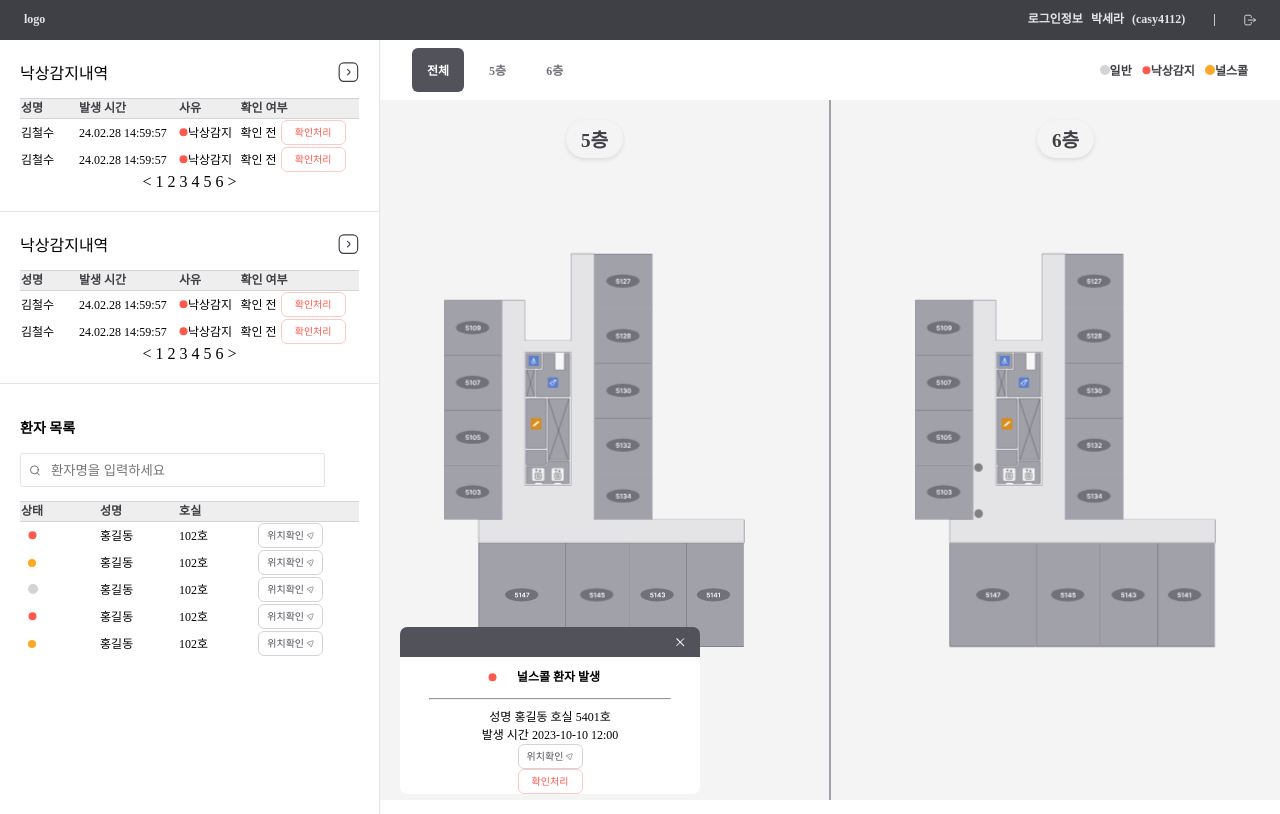
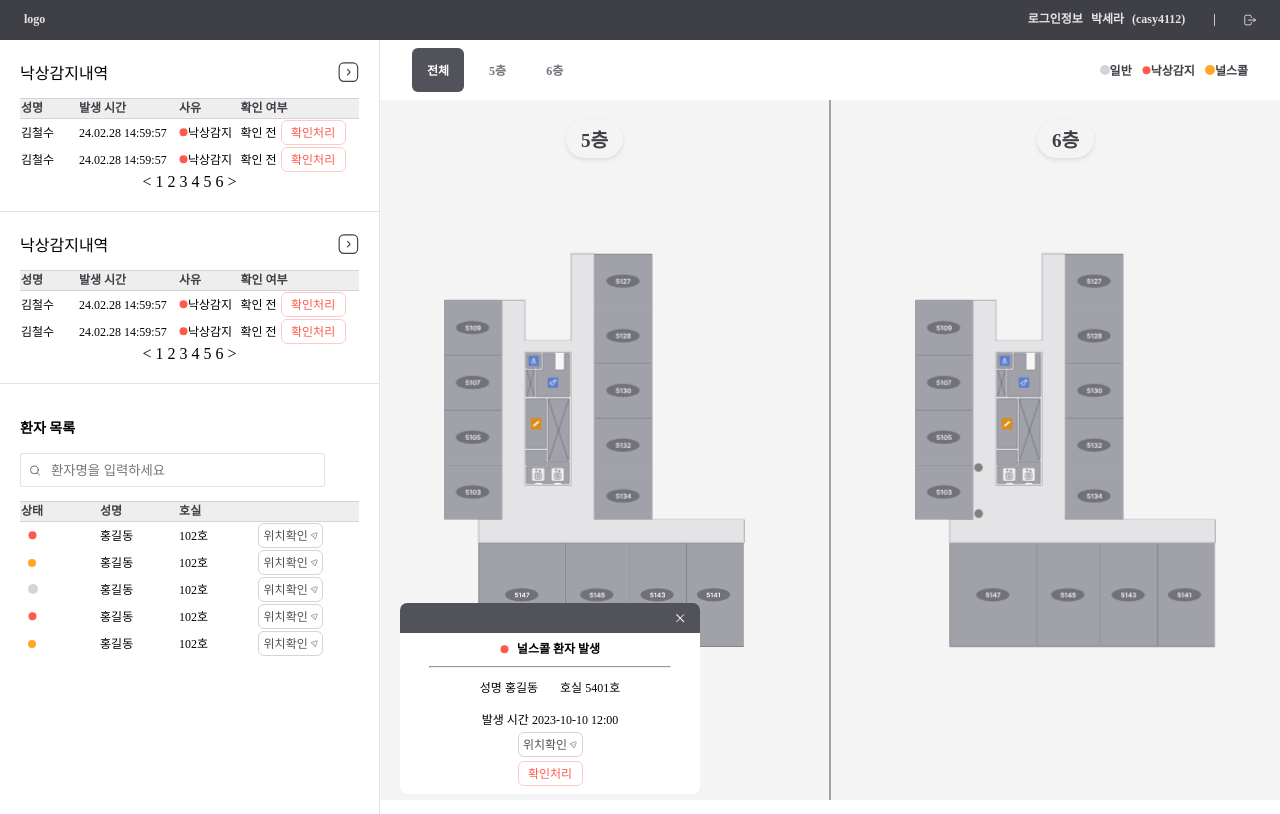
Before and after one commit to sem201/2025_capstone, a React (Vite) app: page / in a window 1280 px wide. Built offline with nearby package versions, Linux system fonts and the light colour scheme.

Commit message:
feat : 환자 발생 및 확인 모달 완성

```diff
--- a/src/components/common/CommonButton2.tsx
+++ b/src/components/common/CommonButton2.tsx
@@ -11,6 +11,7 @@ const Wrapper = styled.button`
   display: inline-flex;
   justify-content: center;
   align-items: center;
+  border-radius: 6px;
 
   width: auto;
   min-width: fit-content;
--- a/src/components/common/RedCheckButton.tsx
+++ b/src/components/common/RedCheckButton.tsx
@@ -1,8 +1,13 @@
 import { ButtonWrapper } from "./common.styled";
 
-const RedCheckButton = () => {
+const RedCheckButton = ({ onClick }: { onClick: () => void }) => {
   return (
-    <ButtonWrapper color="#FF594D" bordercolor="#FFCAC6" bgcolor="#FFE7E6">
+    <ButtonWrapper
+      color="#FF594D"
+      bordercolor="#FFCAC6"
+      bgcolor="#FFE7E6"
+      onClick={onClick}
+    >
       확인처리
     </ButtonWrapper>
   );
--- a/src/components/common/YellowCheckButton.tsx
+++ b/src/components/common/YellowCheckButton.tsx
@@ -1,8 +1,13 @@
 import { ButtonWrapper } from "./common.styled";
 
-const YellowCheckButton = () => {
+const YellowCheckButton = ({ onClick }: { onClick: () => void }) => {
   return (
-    <ButtonWrapper color="#E58900" bgcolor="#FFEED5" bordercolor="#FFD18C">
+    <ButtonWrapper
+      color="#E58900"
+      bgcolor="#FFEED5"
+      bordercolor="#FFD18C"
+      onClick={onClick}
+    >
       확인처리
     </ButtonWrapper>
   );
--- a/src/components/common/common.styled.ts
+++ b/src/components/common/common.styled.ts
@@ -27,9 +27,9 @@ export const ButtonWrapper = styled.button<{
   &:hover {
     background-color: ${(props) => props.bgcolor};
   }
-  font-family: ${({ theme }) => theme.fonts.small["font-family"]};
-  font-size: ${({ theme }) => theme.fonts.small["font-size"]};
-  font-weight: ${({ theme }) => theme.fonts.small["font-weight"]};
-  line-height: ${({ theme }) => theme.fonts.small["line-height"]};
-  letter-spacing: ${({ theme }) => theme.fonts.small["letter-spacing"]};
+  font-family: ${({ theme }) => theme.fonts.body4["font-family"]};
+  font-size: ${({ theme }) => theme.fonts.body5["font-size"]};
+  font-weight: ${({ theme }) => theme.fonts.body5["font-weight"]};
+  line-height: ${({ theme }) => theme.fonts.body5["line-height"]};
+  letter-spacing: ${({ theme }) => theme.fonts.body5["letter-spacing"]};
 `;
--- /dev/null
+++ b/src/components/modal/ConfirmPopup.tsx
@@ -0,0 +1,62 @@
+import { LogType } from "../../types/types";
+import styled from "styled-components";
+import * as S from "./modal.styled";
+import close from "@assets/icons/closeBlack.svg";
+import emergency from "@assets/icons/emergency.svg";
+import notEmergency from "@assets/icons/notEmergency.svg";
+import CommonButton2 from "@components/common/CommonButton2";
+
+const ConfirmPopup = ({
+  temp,
+  closePopup,
+}: {
+  temp: LogType;
+  closePopup: () => void;
+}) => {
+  return (
+    <Wrapper>
+      <S.PopupHeader bgcolor="B20">
+        <img src={close} alt="닫기버튼" onClick={closePopup} />
+      </S.PopupHeader>
+      <S.PopupBody>
+        <S.PopupTitle>
+          <p>{temp.name} 님을 확인처리 하시겠습니까?</p>
+        </S.PopupTitle>
+        <hr style={{ width: "80%", margin: "0 0 0.5em " }} />
+        <S.PopupContent>
+          <div>
+            <p>
+              사유&nbsp;&nbsp;
+              {temp.emergency ? (
+                <img src={emergency} />
+              ) : (
+                <img src={notEmergency} alt="비응급상황" />
+              )}
+              &nbsp;{temp.problem}
+            </p>
+            <p>호실 {temp.locate}&nbsp;&nbsp;</p>
+          </div>
+          <p>발생 시간 {temp.time}</p>
+        </S.PopupContent>
+        <S.ConfirmPopupBody>
+          <p>아래에 담당자 성명을 입력해주세요.</p>
+          <input type="text" />
+        </S.ConfirmPopupBody>
+        <CommonButton2>
+          <p style={{ color: "white", margin: "0.5em 0" }}>제출하기</p>
+        </CommonButton2>
+      </S.PopupBody>
+    </Wrapper>
+  );
+};
+
+export default ConfirmPopup;
+
+const Wrapper = styled.div`
+  position: absolute;
+  width: 400px;
+
+  left: 50%;
+  transform: translate(-50%, -50%);
+  top: 50%;
+`;
--- a/src/components/modal/LogPopup.tsx
+++ b/src/components/modal/LogPopup.tsx
@@ -1,18 +1,26 @@
 import styled from "styled-components";
 import * as S from "./modal.styled";
-import close from "@assets/icons/close.svg";
 import RedCheckButton from "@components/common/RedCheckButton";
 import YellowCheckButton from "@components/common/YellowCheckButton";
 import { LogType } from "../../types/types";
+import close from "@assets/icons/closeWhite.svg";
 import emergency from "@assets/icons/emergency.svg";
 import notEmergency from "@assets/icons/notEmergency.svg";
 import CheckLocationButton from "@components/common/CheckLocationButton";
 
-const LogPopup = ({ temp }: { temp: LogType }) => {
+const LogPopup = ({
+  temp,
+  onOpenConfirm,
+  closePopup,
+}: {
+  temp: LogType;
+  onOpenConfirm: () => void;
+  closePopup: () => void;
+}) => {
   return (
     <Wrapper>
       <S.PopupHeader bgcolor="B50">
-        <img src={close} alt="닫기버튼" />
+        <img src={close} alt="닫기버튼" onClick={closePopup} />
       </S.PopupHeader>
       <S.PopupBody>
         <S.PopupTitle>
@@ -25,12 +33,19 @@ const LogPopup = ({ temp }: { temp: LogType }) => {
         </S.PopupTitle>
         <hr style={{ width: "80%", margin: "0 0 0.5em " }} />
         <S.PopupContent>
-          성명 {temp.name} 호실 {temp.locate}
-          <br />
-          발생 시간 {temp.time}
+          <div>
+            <p>성명 {temp.name}</p>
+            <p>호실 {temp.locate}</p>
+          </div>
+          <p>발생 시간 {temp.time}</p>
         </S.PopupContent>
         <CheckLocationButton />
-        {temp.emergency ? <RedCheckButton /> : <YellowCheckButton />}
+        <div style={{ marginBottom: "4px" }}></div>
+        {temp.emergency ? (
+          <RedCheckButton onClick={onOpenConfirm} />
+        ) : (
+          <YellowCheckButton onClick={onOpenConfirm} />
+        )}
       </S.PopupBody>
     </Wrapper>
   );
--- a/src/components/modal/modal.styled.ts
+++ b/src/components/modal/modal.styled.ts
@@ -27,12 +27,15 @@ export const PopupBody = styled.div`
   flex-direction: column;
   align-items: center;
   justify-content: center;
+
+  padding: 0.5em 0;
 `;
 
 export const PopupTitle = styled.div`
   display: flex;
   flex-direction: row;
   gap: 8px;
+  margin-bottom: 0.5em;
 
   p {
     font-family: ${({ theme }) => theme.fonts.body4["font-family"]};
@@ -40,15 +43,56 @@ export const PopupTitle = styled.div`
     font-weight: ${({ theme }) => theme.fonts.body4["font-weight"]};
     line-height: ${({ theme }) => theme.fonts.body4["line-height"]};
     letter-spacing: ${({ theme }) => theme.fonts.body4["letter-spacing"]};
-    margin: 1em;
+    margin: 0;
   }
 `;
 export const PopupContent = styled.div`
   display: flex;
+  flex-direction: column;
+  gap: 8px;
 
-  font-family: ${({ theme }) => theme.fonts.body5["font-family"]};
-  font-size: ${({ theme }) => theme.fonts.body5["font-size"]};
-  font-weight: ${({ theme }) => theme.fonts.body5["font-weight"]};
-  line-height: ${({ theme }) => theme.fonts.body5["line-height"]};
-  letter-spacing: ${({ theme }) => theme.fonts.body5["letter-spacing"]};
+  p {
+    font-family: ${({ theme }) => theme.fonts.body5["font-family"]};
+    font-size: ${({ theme }) => theme.fonts.body5["font-size"]};
+    font-weight: ${({ theme }) => theme.fonts.body5["font-weight"]};
+    line-height: ${({ theme }) => theme.fonts.body5["line-height"]};
+    letter-spacing: ${({ theme }) => theme.fonts.body5["letter-spacing"]};
+    margin: 0.25em;
+  }
+
+  div {
+    display: flex;
+    flex-direction: row;
+    gap: 16px;
+  }
 `;
+
+export const ConfirmPopupBody = styled.div`
+  box-sizing: border-box;
+  width: 80%;
+  background-color: ${({ theme }) => theme.colors.B15};
+  border-radius: 6px;
+  margin: 1em 0;
+
+  input {
+    width: 122px;
+    height: 26px;
+
+    border-radius: 4px;
+    border: 1px solid ${({ theme }) => theme.colors.B20};
+    background-color: ${({ theme }) => theme.colors.WHITE};
+    margin-bottom: 1.5em;
+    &:focus {
+      outline: none;
+      border: 1px solid ${({ theme }) => theme.colors.D30};
+    }
+  }
+  p {
+    color: ${({ theme }) => theme.colors.B60};
+    font-family: ${({ theme }) => theme.fonts.body5["font-family"]};
+    font-size: ${({ theme }) => theme.fonts.body5["font-size"]};
+    font-weight: ${({ theme }) => theme.fonts.body5["font-weight"]};
+    line-height: ${({ theme }) => theme.fonts.body5["line-height"]};
+    letter-spacing: ${({ theme }) => theme.fonts.body5["letter-spacing"]};
+  }
+`;
--- a/src/pages/MainPage.tsx
+++ b/src/pages/MainPage.tsx
@@ -7,8 +7,11 @@ import LogPopup from "@components/modal/LogPopup";
 import { LogType } from "../types/types";
 import { useState } from "react";
 import styled from "styled-components";
+import ConfirmPopup from "@components/modal/ConfirmPopup";
 const MainPage = () => {
   const [currentFloor, setCurrentFloor] = useState("전체");
+  const [isLogPopupVisible, setIsLogPopupVisible] = useState(true);
+  const [isConfirmVisible, setIsConfirmVisible] = useState(false);
   const tmp: LogType = {
     emergency: true,
     problem: "널스콜",
@@ -31,9 +34,25 @@ const MainPage = () => {
             setCurrentFloor={setCurrentFloor}
           />
           <MapContainer currentFloor={currentFloor} />
-          <LogPopup temp={tmp} />
+          {isLogPopupVisible && (
+            <LogPopup
+              temp={tmp}
+              onOpenConfirm={() => setIsConfirmVisible(true)}
+              closePopup={() => setIsLogPopupVisible(false)}
+            />
+          )}
         </MainView>
       </Container>
+      {isConfirmVisible && (
+        <>
+          <DarkBackground>
+            <ConfirmPopup
+              temp={tmp}
+              closePopup={() => setIsConfirmVisible(false)}
+            />
+          </DarkBackground>
+        </>
+      )}
     </>
   );
 };
@@ -65,3 +84,12 @@ const MainView = styled.section`
   flex-direction: column;
   position: relative;
 `;
+
+const DarkBackground = styled.div`
+  position: absolute;
+  top: 0;
+  left: 0;
+  width: 100%;
+  height: 100%;
+  background-color: rgba(0, 0, 0, 0.5);
+`;
--- a/src/styles/styled.d.ts
+++ b/src/styles/styled.d.ts
@@ -8,6 +8,7 @@ declare module "styled-components" {
       B40: string;
       B30: string;
       B20: string;
+      B15: string;
       B10: string;
       B00: string;
       P60: string;
--- a/src/styles/theme.ts
+++ b/src/styles/theme.ts
@@ -20,6 +20,7 @@ export const theme = {
     B40: "#71717A",
     B30: "#A1A1AA",
     B20: "#D4D4D8",
+    B15: "#EEE",
     B10: "#E4E4E7",
     B00: "#F4F4F5",
 
```
Also changed, not shown: src/components/common/SubmitButton.tsx (added, +10 -0 lines), src/assets/icons/closeBlack.svg (added), src/assets/icons/closeWhite.svg (renamed from src/assets/icons/close.svg).
